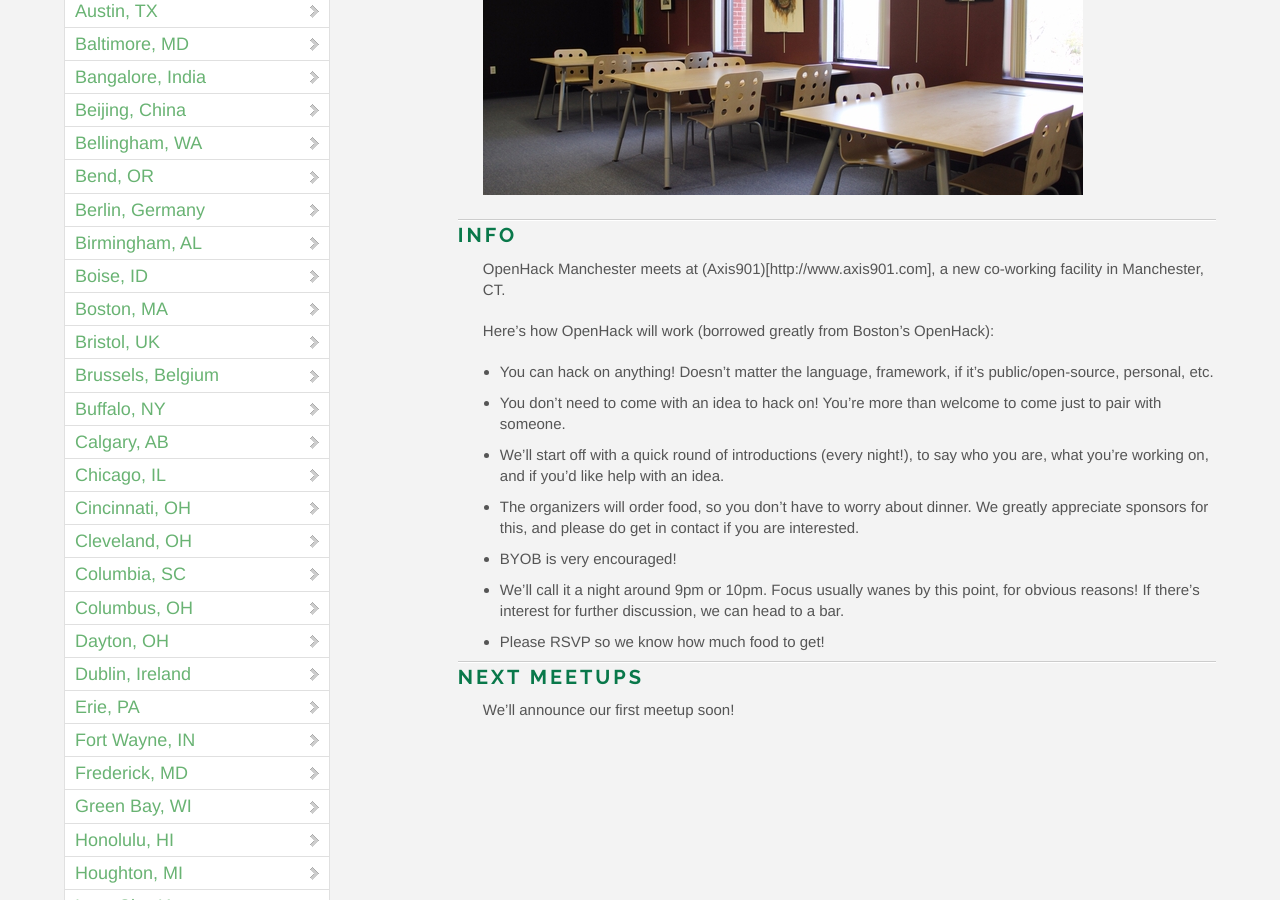
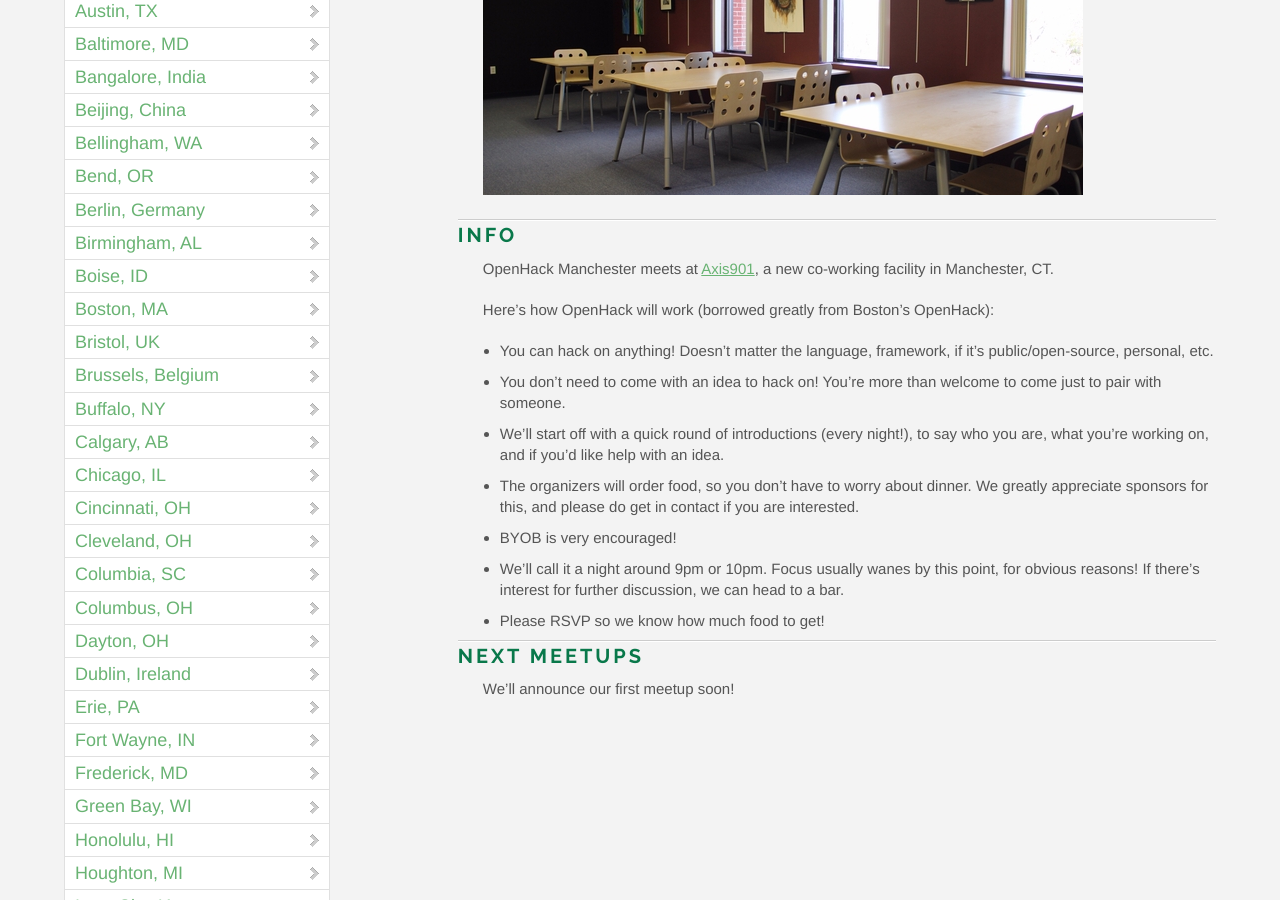
Before and after one commit to OpenHack/openhack.github.com, a Jekyll site: the page built from manchester_ct/index.markdown, in a window 1280 px wide and 900 px high, scrolled down 321 px. Built offline with Jekyll 4.4.1, drawn with Linux system fonts in a browser that asks for light colours; nearby versions of some CDN libraries; Markdown is read by kramdown in place of the engine named in the settings; comment, search, counter and statistics services are not loaded.

Commit message:
Corrected Markdown.

```diff
--- a/manchester_ct/index.markdown
+++ b/manchester_ct/index.markdown
@@ -9,7 +9,7 @@ title: OpenHack - Manchester, CT
 
 ### Info
 
-OpenHack Manchester meets at (Axis901)[http://www.axis901.com], a new co-working facility in Manchester, CT.
+OpenHack Manchester meets at [Axis901](http://www.axis901.com), a new co-working facility in Manchester, CT.
 
 Here's how OpenHack will work (borrowed greatly from Boston's OpenHack):
 
```
